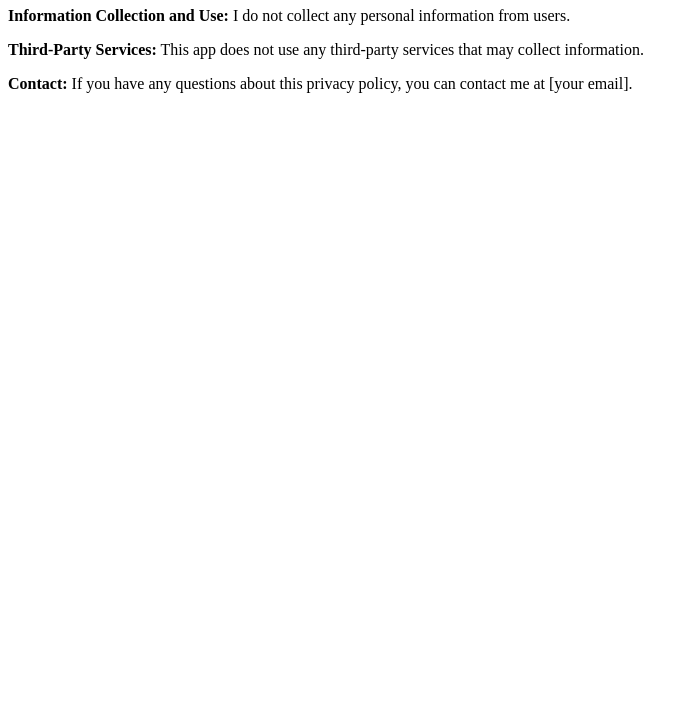
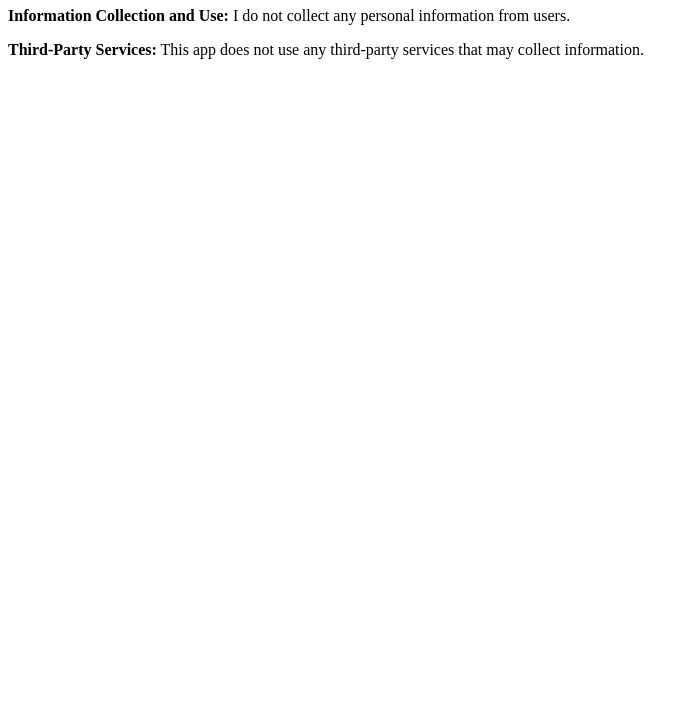
Before and after one commit to SteveLiv2023/privacy-policy, a plain HTML site: page index.html in a window 1280 px wide. Shown: the part 73-800 px from the top of the page, without its empty margins (0-698 px from the left). Drawn offline with Linux system fonts and the light colour scheme.

Commit message:
Update index.html

```diff
--- a/index.html
+++ b/index.html
@@ -7,6 +7,5 @@
     <h1>Privacy Policy</h1>
     <p><strong>Information Collection and Use:</strong> I do not collect any personal information from users.</p>
     <p><strong>Third-Party Services:</strong> This app does not use any third-party services that may collect information.</p>
-    <p><strong>Contact:</strong> If you have any questions about this privacy policy, you can contact me at [your email].</p>
 </body>
 </html>
```
